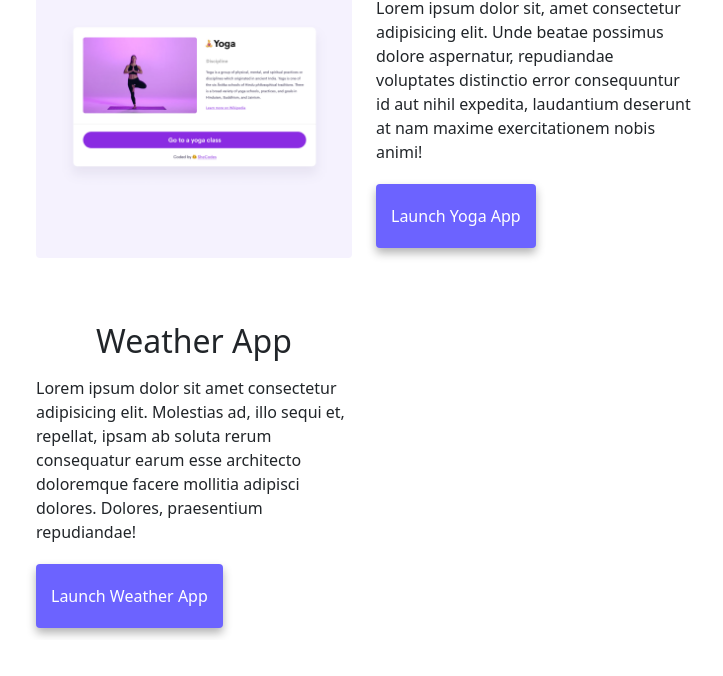
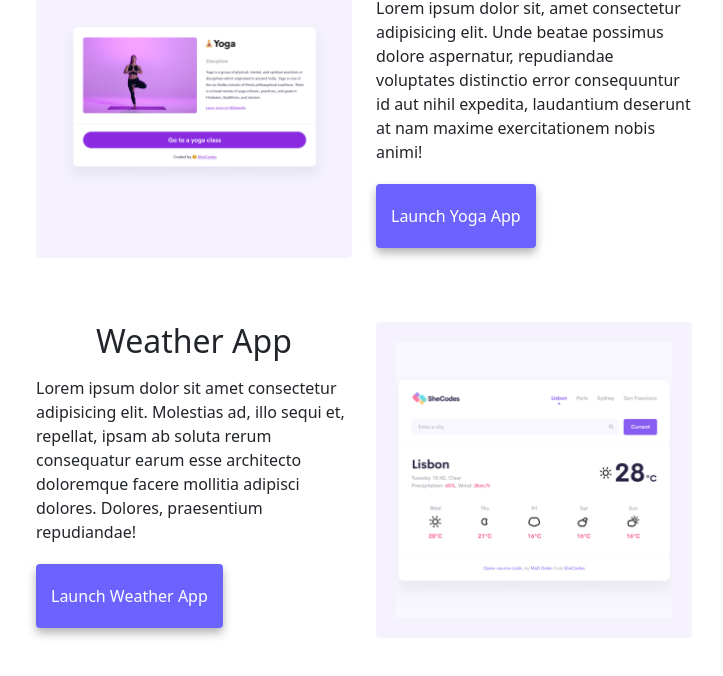
Before and after one commit to LameezRushin/responsive-hw-week-three, a plain HTML site: page index.html in a window 1280 px wide. Shown: the part 444-1120 px from the top of the page, without its empty margins (36-759 px from the left). Before the commit the page ends 1084 px from the top, so only its background shows below. Drawn offline with nearby package versions, Linux system fonts and the light colour scheme.

Commit message:
Added weather row to index html

```diff
--- a/index.html
+++ b/index.html
@@ -94,6 +94,11 @@
           </div>
           <a href="#" class="app-link">Launch Weather App</a>
         </div>
+        <div class="col-md-6">
+          <p>
+            <img src="images/weather.png" class="img-fluid" />
+          </p>
+        </div>
       </div>
       <div class="row m-5"></div>
     </div>
```
